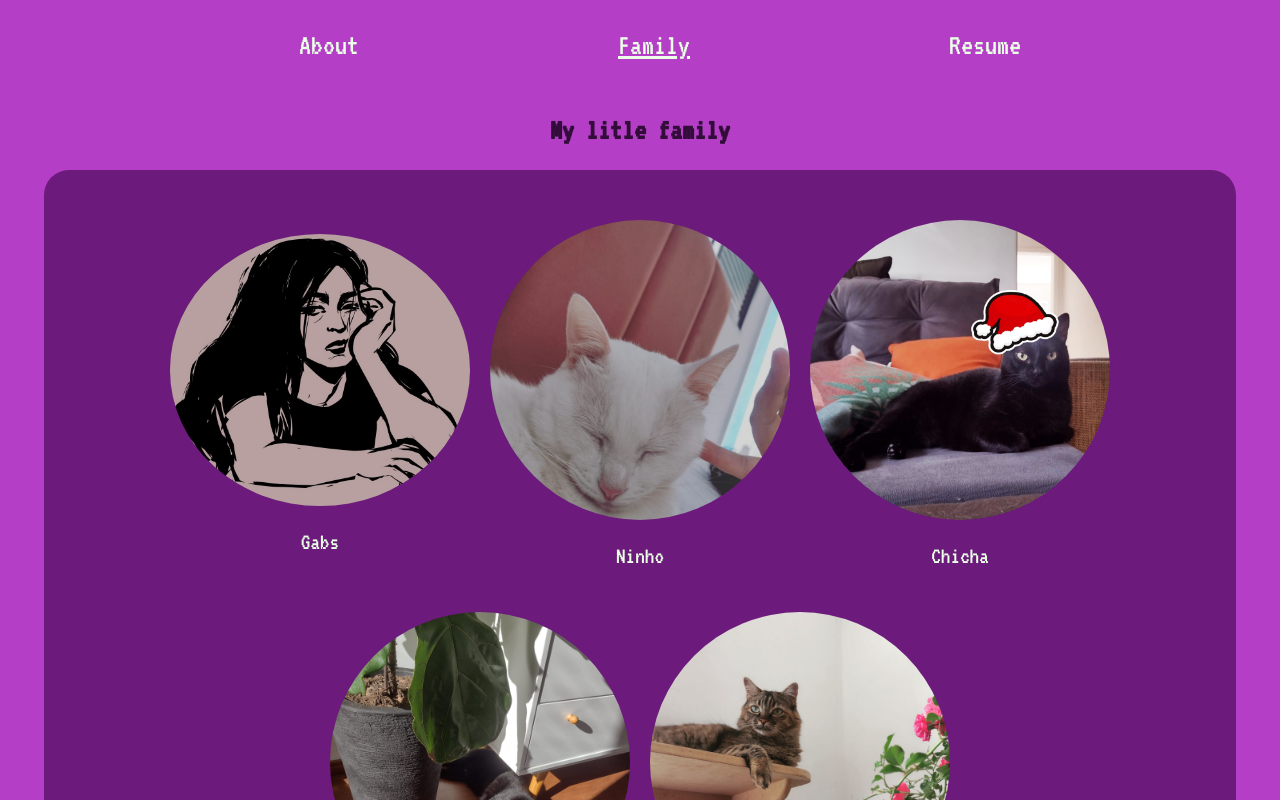
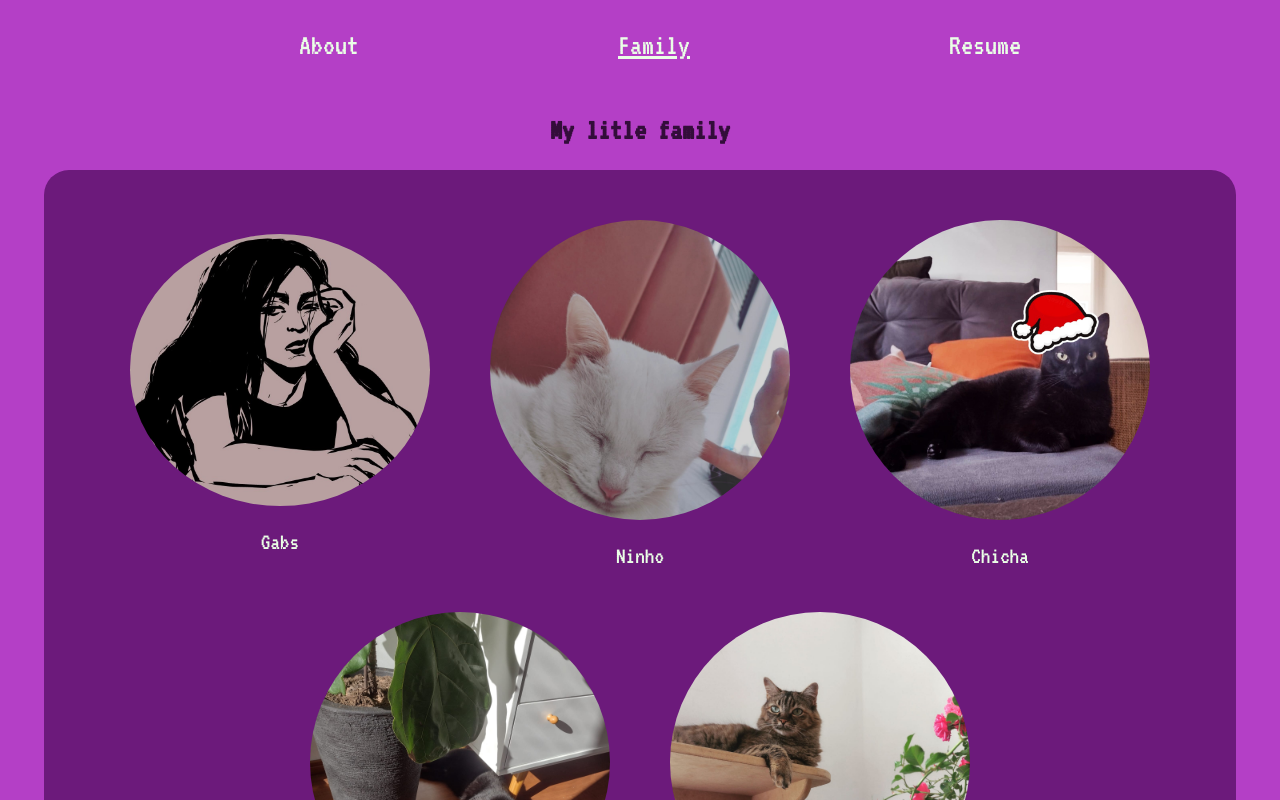
Before and after one commit to gabrielamylonas/Personal-project, a React (Create React App) app: page /family in a window 1280 px wide. Shown: the top 800 px of the page. Built offline with nearby package versions, Linux system fonts and the light colour scheme.

Commit message:
Add files via upload

```diff
--- a/src/styles/family.css
+++ b/src/styles/family.css
@@ -21,6 +21,7 @@
 .family img {
   width: 300px;
   border-radius: 50%;
+  padding: 0 20px;
 }
 
 .family p {
```
